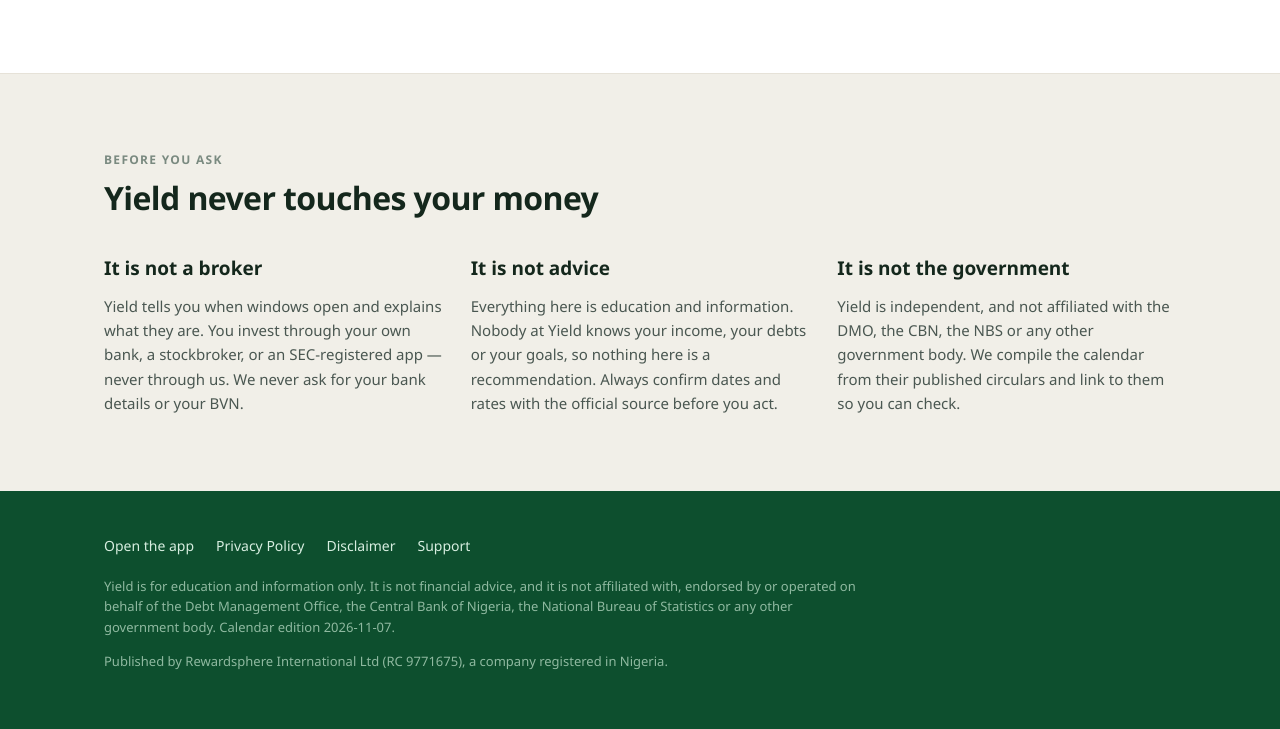
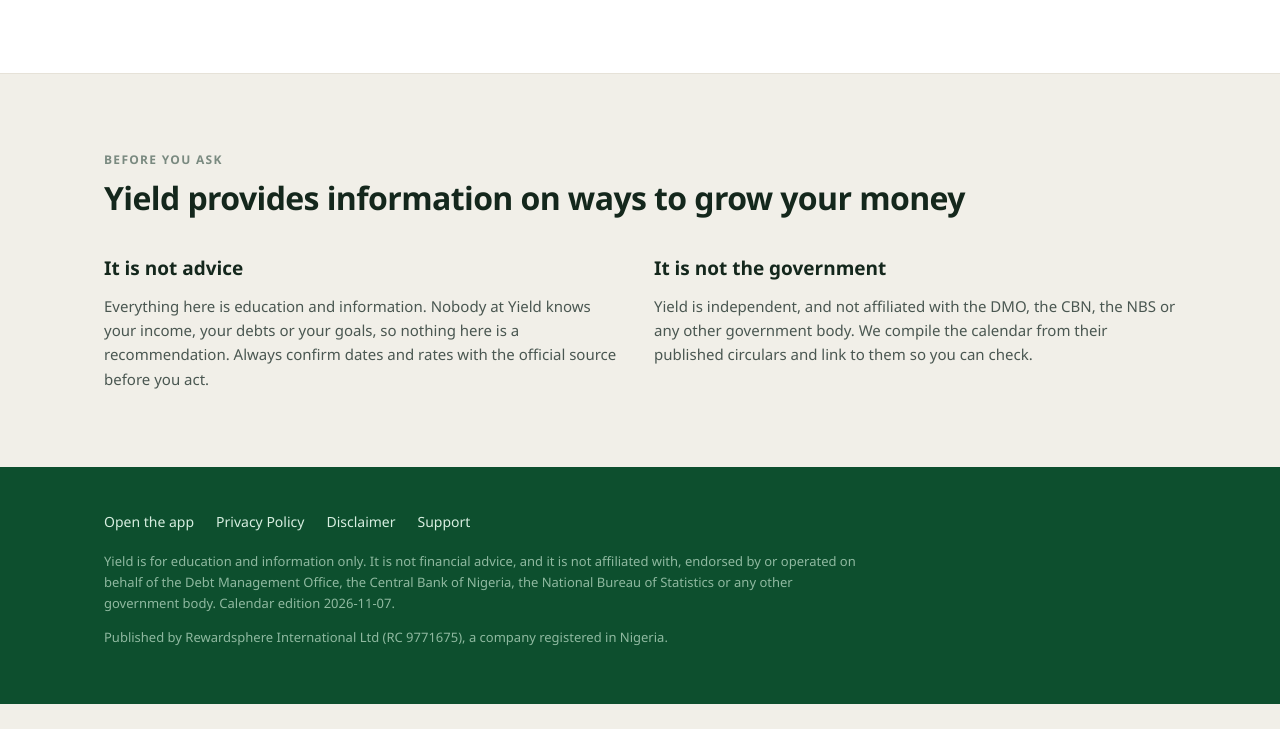
Before and after one commit to Inventor80/yield-data, a plain HTML site: page index.html in a window 1280 px wide. Shown: the part 1556-2285 px from the top of the page. After the commit the page ends 2260 px from the top, so only its background shows below. Drawn offline with Linux system fonts and the light colour scheme.

Commit message:
Yield provides information on ways to grow your money

```diff
--- a/index.html
+++ b/index.html
@@ -256,12 +256,8 @@
 <section>
   <div class="wrap">
     <div class="eyebrow">BEFORE YOU ASK</div>
-    <h2>Yield never touches your money</h2>
+    <h2>Yield provides information on ways to grow your money</h2>
     <div class="cols">
-      <div class="col">
-        <h3>It is not a broker</h3>
-        <p>Yield tells you when windows open and explains what they are. You invest through your own bank, a stockbroker, or an SEC-registered app — never through us. We never ask for your bank details or your BVN.</p>
-      </div>
       <div class="col">
         <h3>It is not advice</h3>
         <p>Everything here is education and information. Nobody at Yield knows your income, your debts or your goals, so nothing here is a recommendation. Always confirm dates and rates with the official source before you act.</p>
```
